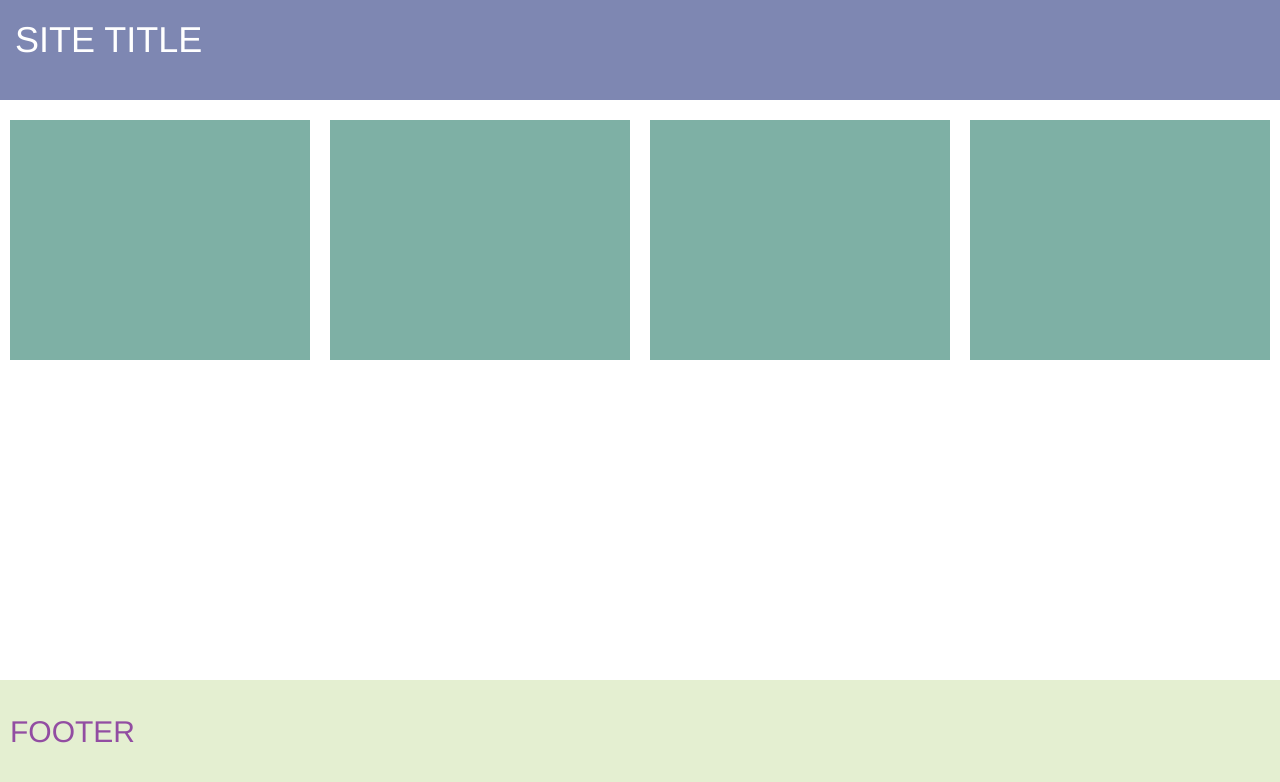
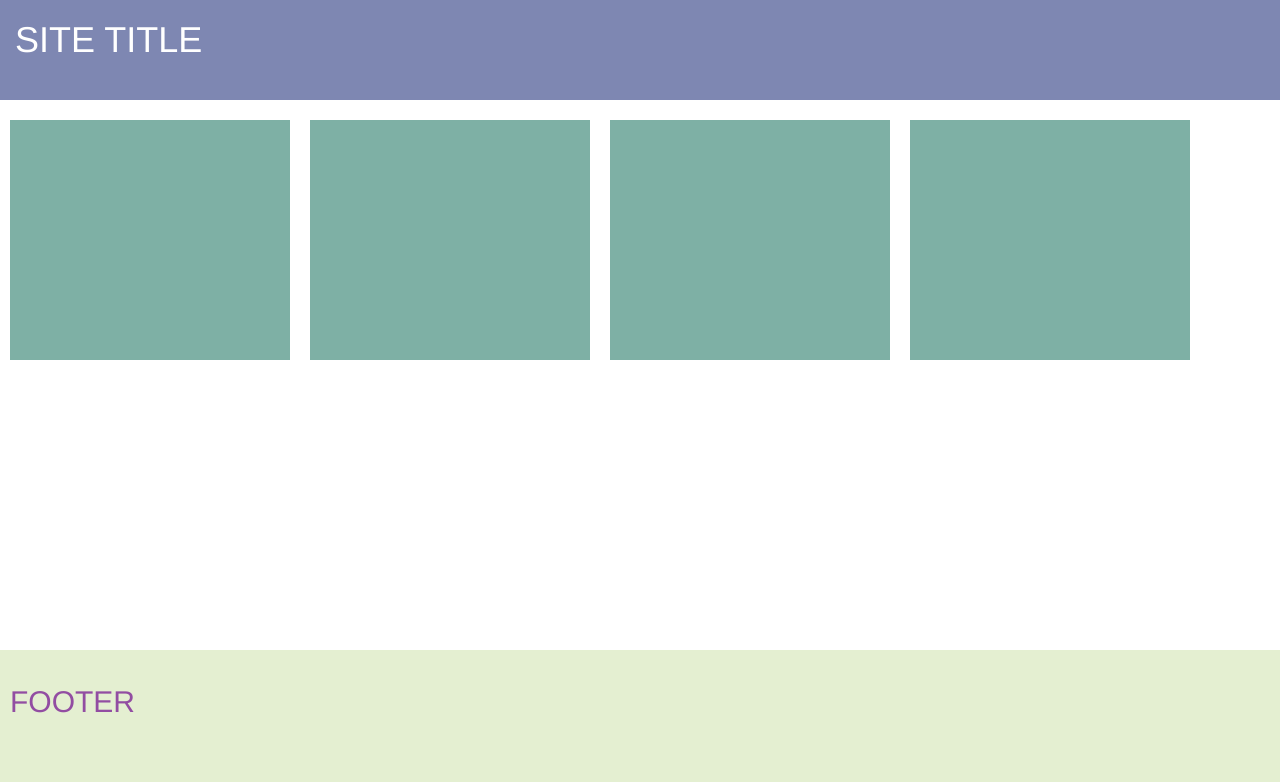
Before and after one commit to phoenixwerth/testphoenixwerth, a plain HTML site: page index.html in a window 1280 px wide. Drawn offline with nearby package versions, Linux system fonts and the light colour scheme.

Commit message:
Update style.css

```diff
--- a/style.css
+++ b/style.css
@@ -13,10 +13,10 @@
    margin-top: 20px;
    margin-left: 10px;
    margin-right: 10px;
-   max-width: 300px;
+   max-width: 280px;
    }
 .footer{
-    height: 120px;
+    height: 150px;
     background-color: #E4EFD1;
     color:#924DA2;
     margin-bottom: 0px;
```
